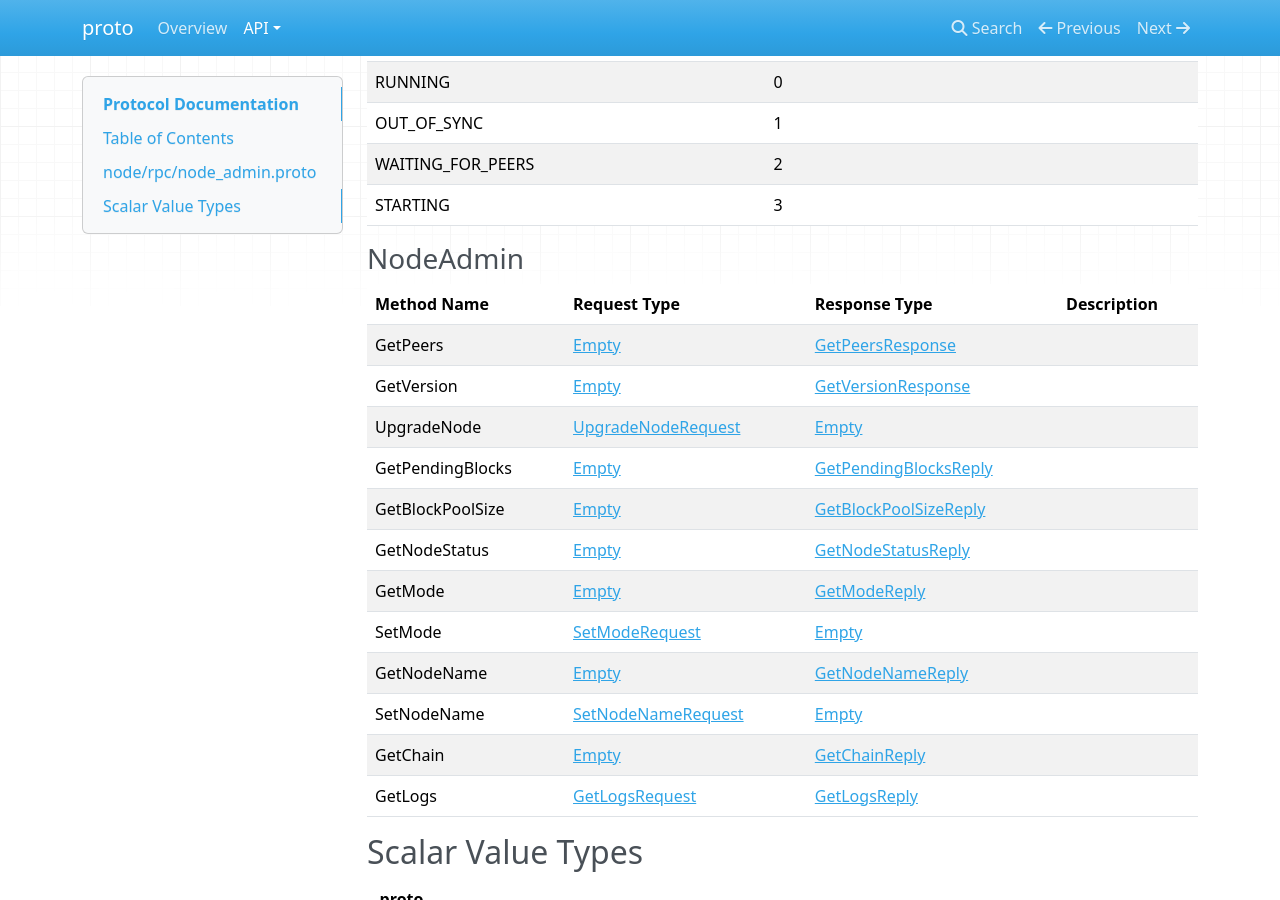
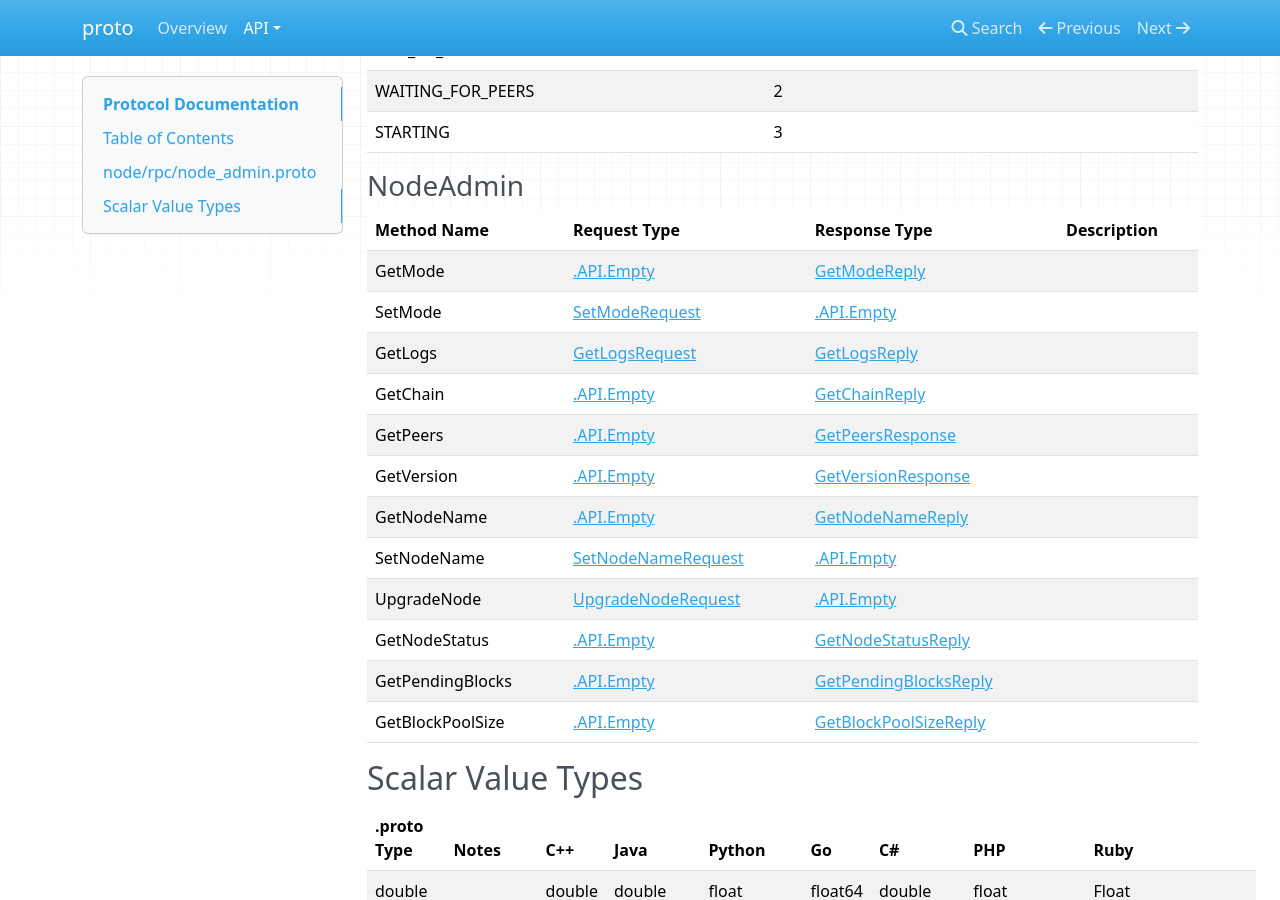
Before and after one commit to pognetwork/proto, an MkDocs documentation site: the page built from docs/proto/node_admin.md, in a window 1280 px wide and 900 px high, scrolled down 3187 px. Built offline with MkDocs 1.6.1, drawn with Linux system fonts in a browser that asks for light colours; nearby versions of some CDN libraries; some of the changed text lies outside the part shown.

```diff
--- a/docs/proto/node_admin.md
+++ b/docs/proto/node_admin.md
@@ -33,16 +32,6 @@
 <p align="right"><a href="#top">Top</a></p>
 
 ## node/rpc/node_admin.proto
-
-
-
-<a name="NODEADMIN-Empty"></a>
-
-### Empty
-
-
-
-
 
 
 
@@ -298,18 +287,18 @@
 
 | Method Name | Request Type | Response Type | Description |
 | ----------- | ------------ | ------------- | ------------|
-| GetPeers | [Empty](#NODEADMIN-Empty) | [GetPeersResponse](#NODEADMIN-GetPeersResponse) |  |
-| GetVersion | [Empty](#NODEADMIN-Empty) | [GetVersionResponse](#NODEADMIN-GetVersionResponse) |  |
-| UpgradeNode | [UpgradeNodeRequest](#NODEADMIN-UpgradeNodeRequest) | [Empty](#NODEADMIN-Empty) |  |
-| GetPendingBlocks | [Empty](#NODEADMIN-Empty) | [GetPendingBlocksReply](#NODEADMIN-GetPendingBlocksReply) |  |
-| GetBlockPoolSize | [Empty](#NODEADMIN-Empty) | [GetBlockPoolSizeReply](#NODEADMIN-GetBlockPoolSizeReply) |  |
-| GetNodeStatus | [Empty](#NODEADMIN-Empty) | [GetNodeStatusReply](#NODEADMIN-GetNodeStatusReply) |  |
-| GetMode | [Empty](#NODEADMIN-Empty) | [GetModeReply](#NODEADMIN-GetModeReply) |  |
-| SetMode | [SetModeRequest](#NODEADMIN-SetModeRequest) | [Empty](#NODEADMIN-Empty) |  |
-| GetNodeName | [Empty](#NODEADMIN-Empty) | [GetNodeNameReply](#NODEADMIN-GetNodeNameReply) |  |
-| SetNodeName | [SetNodeNameRequest](#NODEADMIN-SetNodeNameRequest) | [Empty](#NODEADMIN-Empty) |  |
-| GetChain | [Empty](#NODEADMIN-Empty) | [GetChainReply](#NODEADMIN-GetChainReply) |  |
+| GetMode | [.API.Empty](#API-Empty) | [GetModeReply](#NODEADMIN-GetModeReply) |  |
+| SetMode | [SetModeRequest](#NODEADMIN-SetModeRequest) | [.API.Empty](#API-Empty) |  |
 | GetLogs | [GetLogsRequest](#NODEADMIN-GetLogsRequest) | [GetLogsReply](#NODEADMIN-GetLogsReply) |  |
+| GetChain | [.API.Empty](#API-Empty) | [GetChainReply](#NODEADMIN-GetChainReply) |  |
+| GetPeers | [.API.Empty](#API-Empty) | [GetPeersResponse](#NODEADMIN-GetPeersResponse) |  |
+| GetVersion | [.API.Empty](#API-Empty) | [GetVersionResponse](#NODEADMIN-GetVersionResponse) |  |
+| GetNodeName | [.API.Empty](#API-Empty) | [GetNodeNameReply](#NODEADMIN-GetNodeNameReply) |  |
+| SetNodeName | [SetNodeNameRequest](#NODEADMIN-SetNodeNameRequest) | [.API.Empty](#API-Empty) |  |
+| UpgradeNode | [UpgradeNodeRequest](#NODEADMIN-UpgradeNodeRequest) | [.API.Empty](#API-Empty) |  |
+| GetNodeStatus | [.API.Empty](#API-Empty) | [GetNodeStatusReply](#NODEADMIN-GetNodeStatusReply) |  |
+| GetPendingBlocks | [.API.Empty](#API-Empty) | [GetPendingBlocksReply](#NODEADMIN-GetPendingBlocksReply) |  |
+| GetBlockPoolSize | [.API.Empty](#API-Empty) | [GetBlockPoolSizeReply](#NODEADMIN-GetBlockPoolSizeReply) |  |
 
 
 
```
Also changed, not shown: other parts of docs/proto/node_admin.md (+1 -2 lines), docs/proto/api.md (+36 -4 lines), docs/proto/block.md (+2 -2 lines), docs/proto/node_wallet_manager.md (+5 -17 lines), 7 other files.
